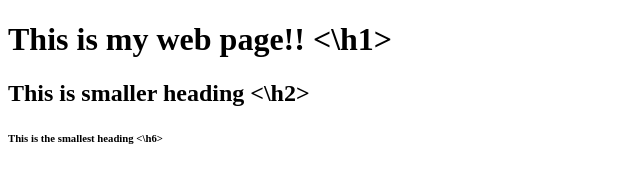
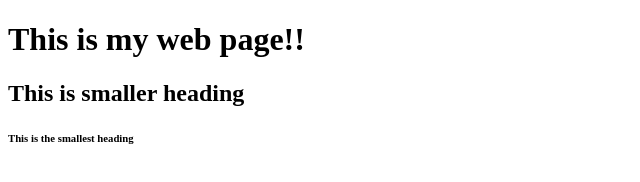
Before and after one commit to orzal/orzal.github.io, a plain HTML site: page index.html in a window 1280 px wide. Shown: the whole page, without its empty margins (0-640 px from the left). Drawn offline with Linux system fonts and the light colour scheme.

Commit message:
Update index.html

```diff
--- a/index.html
+++ b/index.html
@@ -4,8 +4,8 @@
 		<title> Heading </title>
 	</head>
 	<body>
-		<h1> This is my web page!! <\h1>
-		<h2> This is smaller heading <\h2>
-		<h6> This is the smallest heading <\h6>
+		<h1> This is my web page!! </h1>
+		<h2> This is smaller heading </h2>
+		<h6> This is the smallest heading </h6>
 	</body>
 </html>
```
